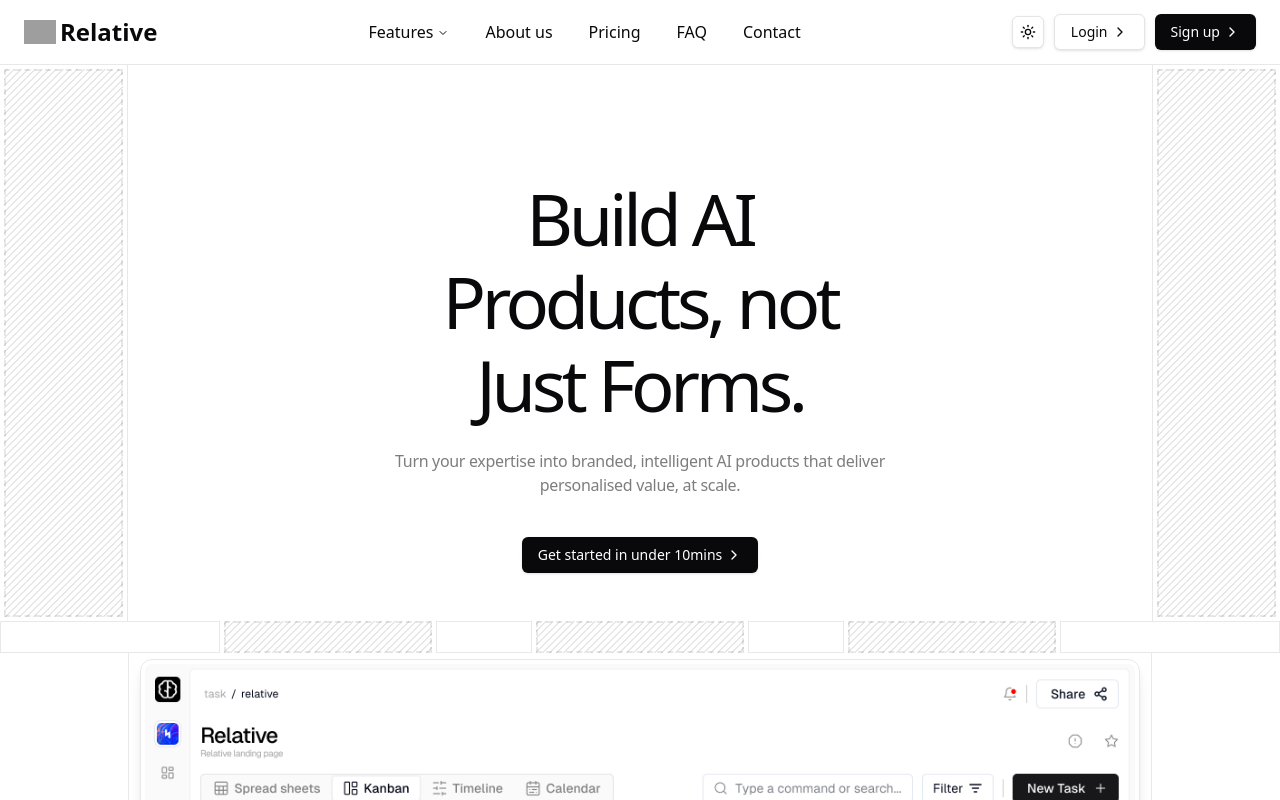
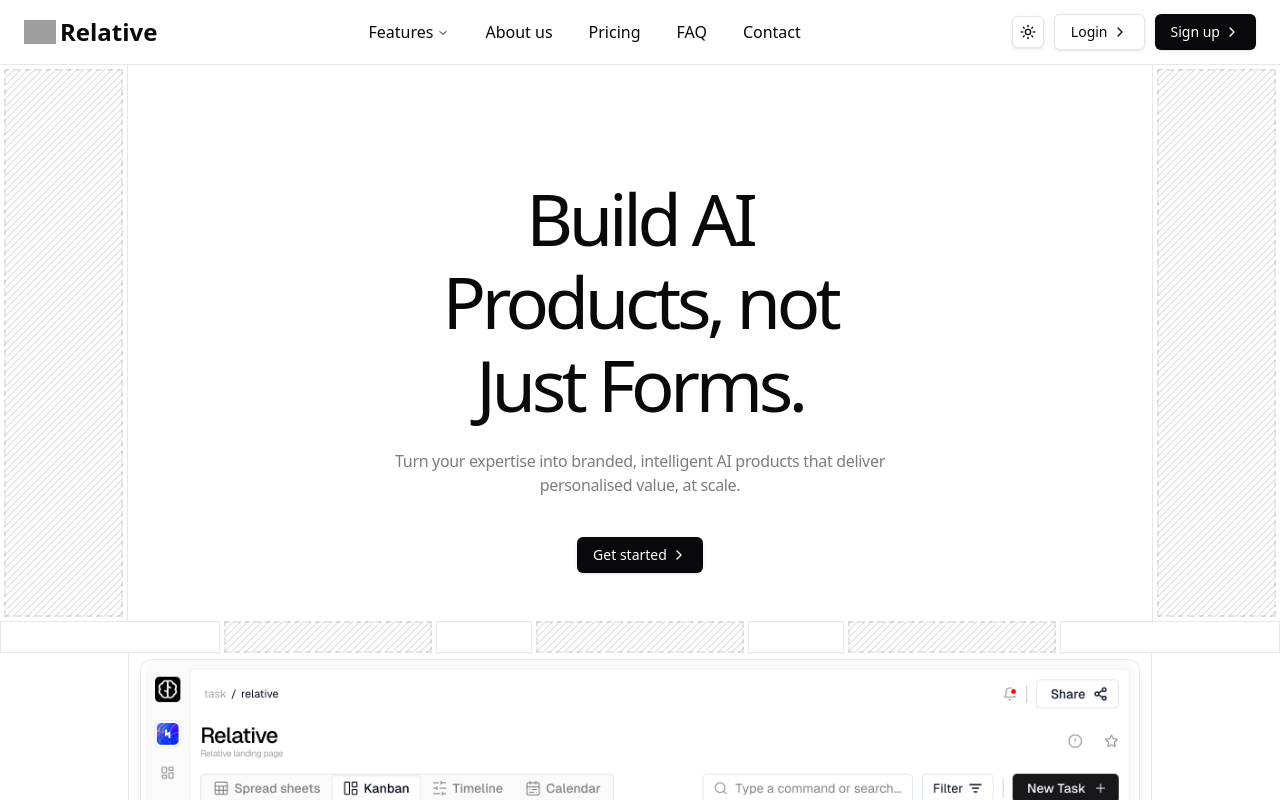
Before and after one commit to Writehand-Solutions/websitetry, a Next.js app: page / in a window 1280 px wide. Shown: the top 800 px of the page. Built offline with nearby package versions, Linux system fonts and the light colour scheme; grey boxes are pictures that could not be loaded.

Commit message:
Update hero.tsx

```diff
--- a/src/components/sections/hero.tsx
+++ b/src/components/sections/hero.tsx
@@ -23,7 +23,7 @@
           </p>
           <Button asChild className="mt-6 gap-1 md:mt-8 lg:mt-10">
             <Link href="/dashboard">
-              Get started in under 10mins
+              Get started
               <ChevronRight className="size-4" />
             </Link>
           </Button>
```
